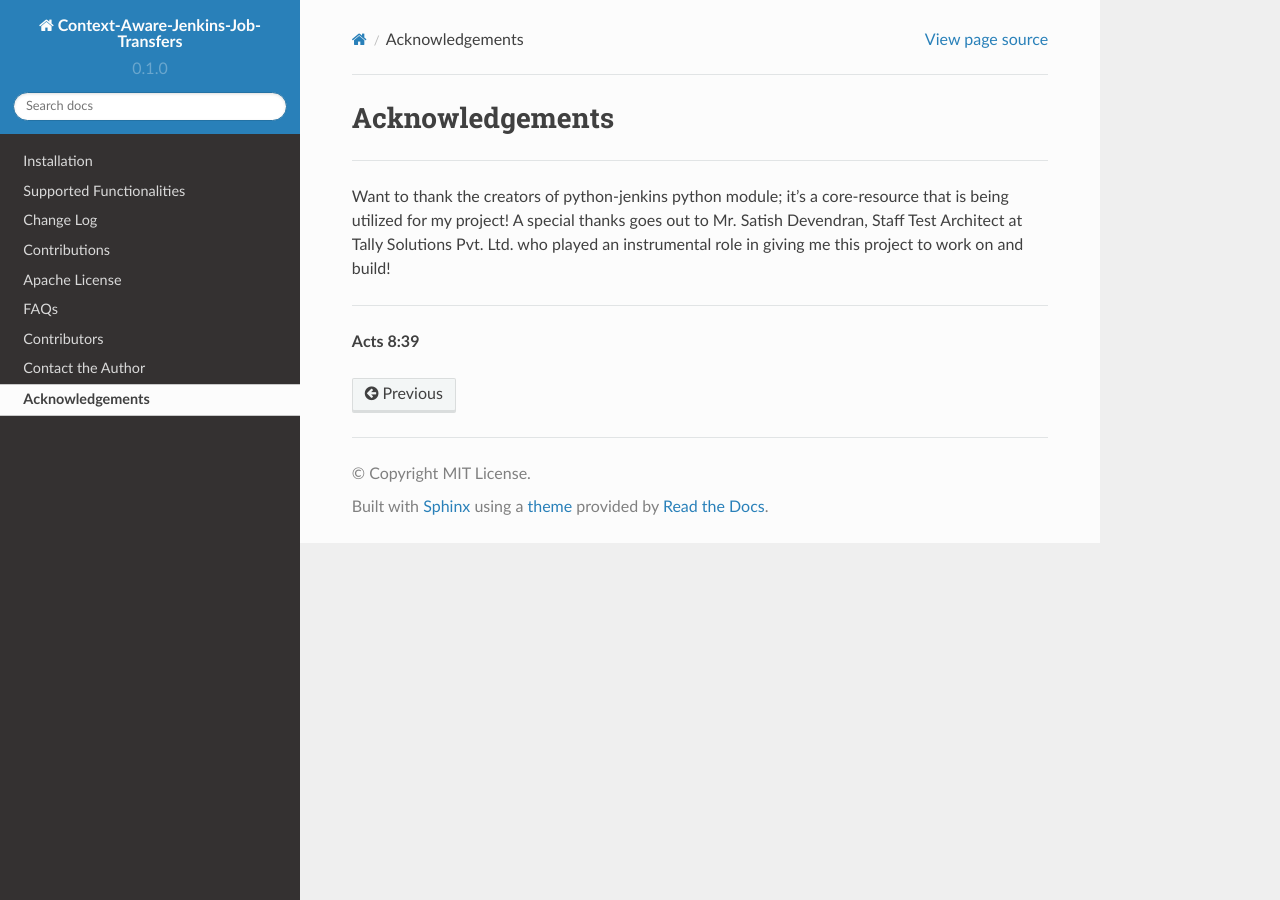
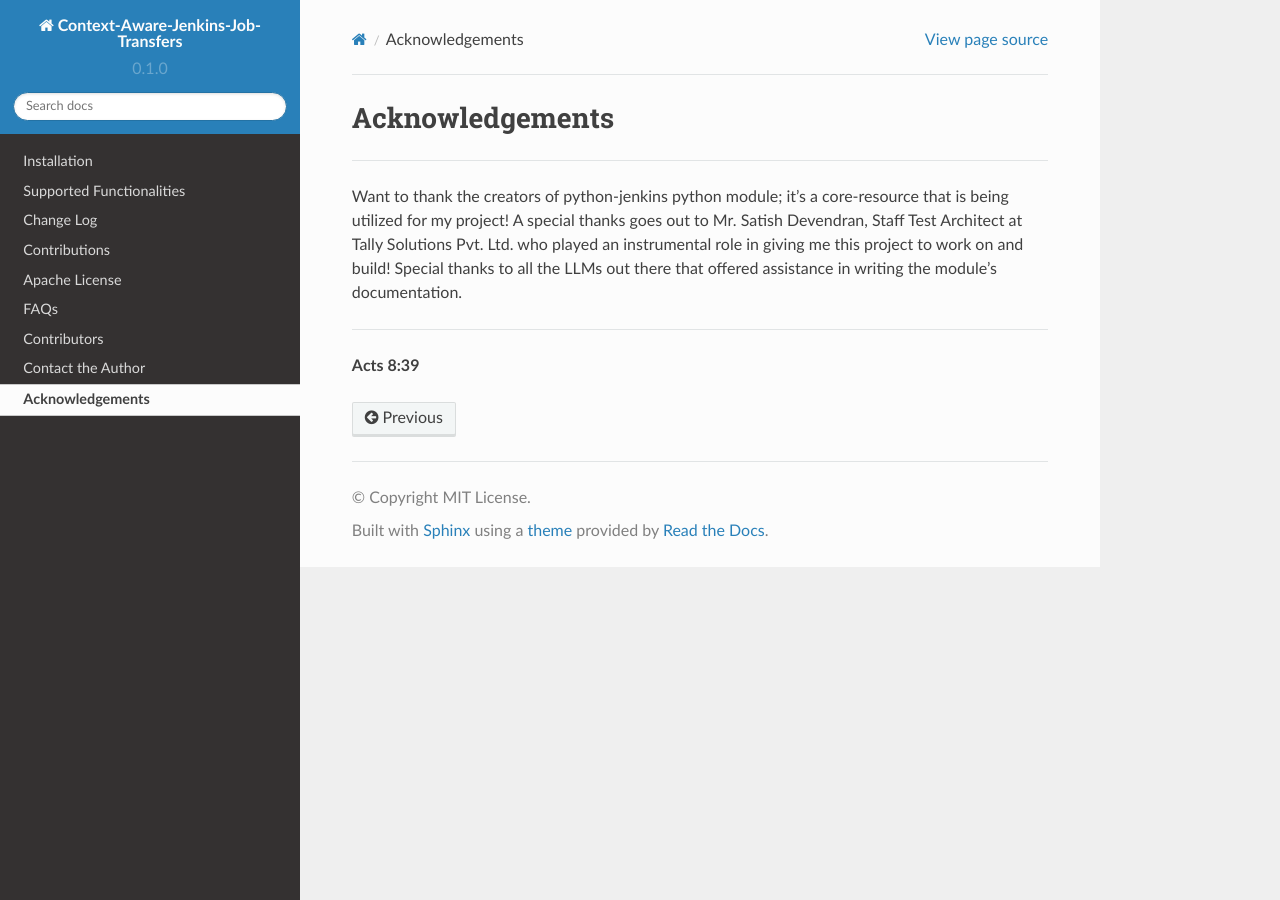
Before and after one commit to joelkariyalil/Context-Aware-Jenkins-Transfers-Documentation, a Sphinx documentation site: the page built from docs/source/acknowledgement.rst, in a window 1280 px wide. Built offline with Sphinx 7.4.7 and the Read the Docs theme 2.0.0, drawn with Linux system fonts in a browser that asks for light colours.

Commit message:
MOD: Changes in the acknowledgment.rst

```diff
--- a/docs/source/acknowledgement.rst
+++ b/docs/source/acknowledgement.rst
@@ -5,6 +5,7 @@ Acknowledgements
 
 Want to thank the creators of python-jenkins python module; it's a core-resource that is being utilized for my project!
 A special thanks goes out to Mr. Satish Devendran, Staff Test Architect at Tally Solutions Pvt. Ltd. who played an instrumental role in giving me this project to work on and build!
+Special thanks to all the LLMs out there that offered assistance in writing the module's documentation.
 
 ----
 
```
